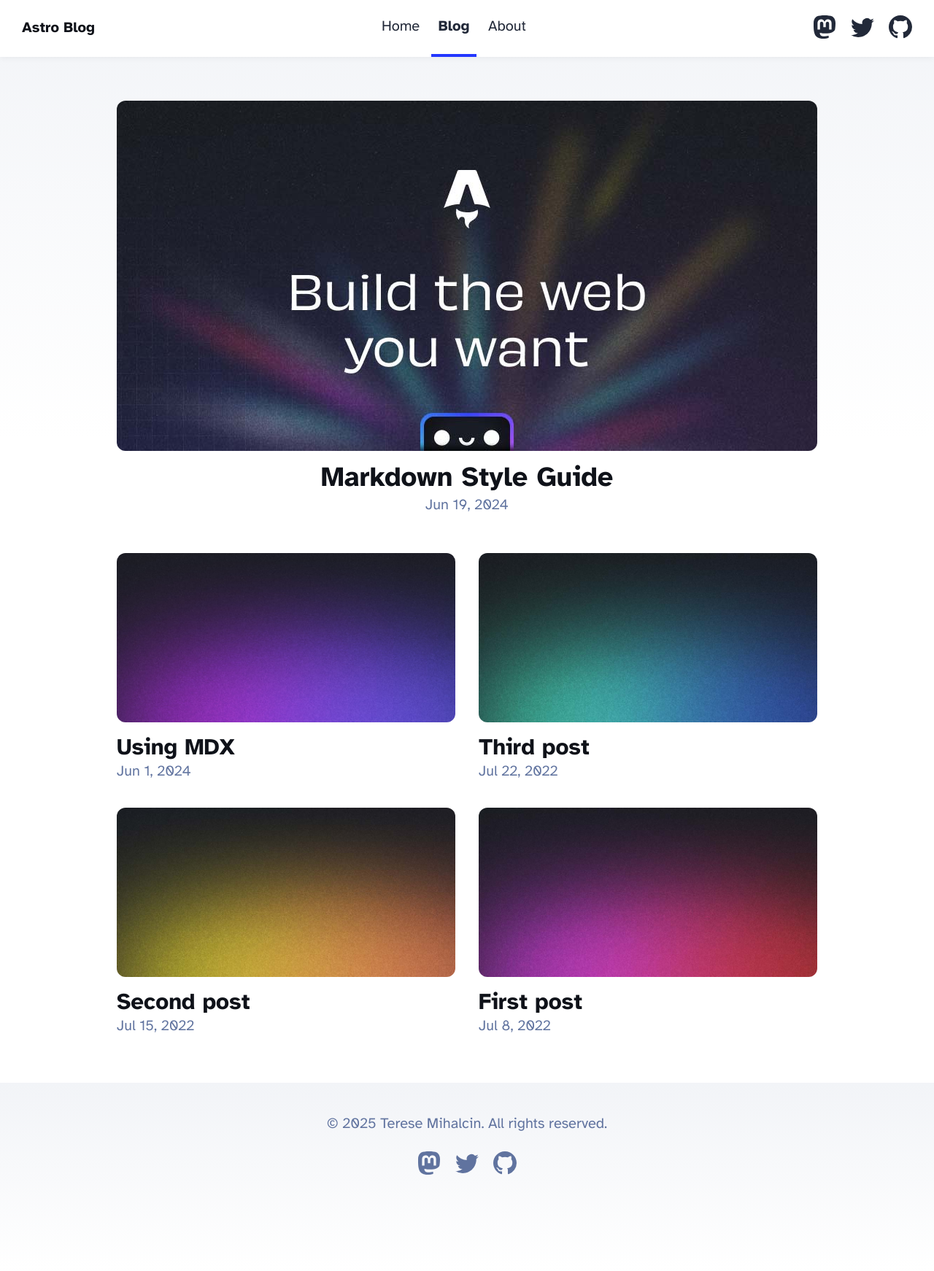
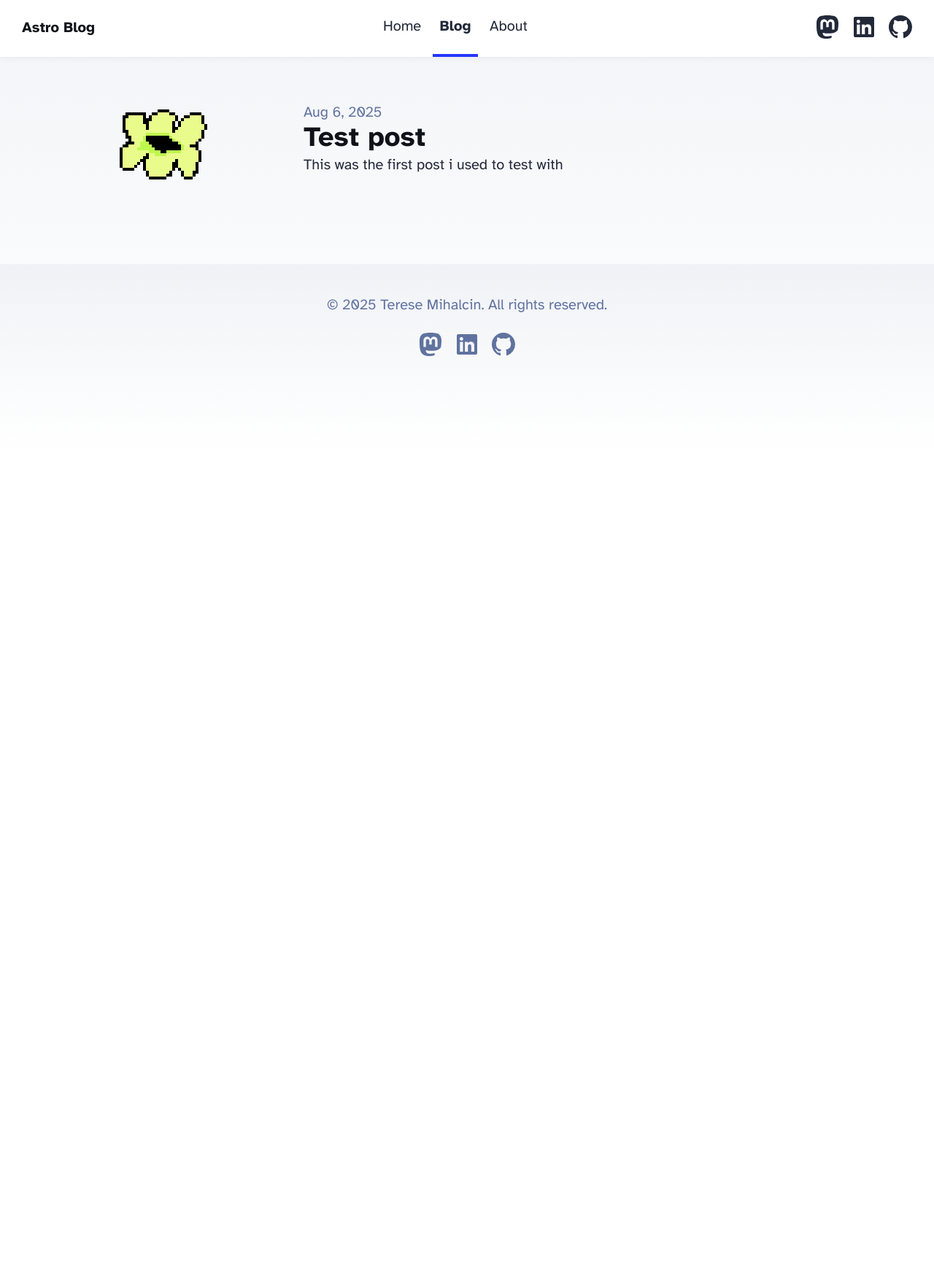
Before and after one commit to TereseMihalcin/a-new-me, an Astro site: page /blog in a window 1280 px wide. Shown: the whole page at 73% size. After the commit the page ends 800 px from the top, so only its background shows below. Built offline with nearby package versions, Linux system fonts and the light colour scheme; Astro itself is replaced by a stand-in of ours.

Commit message:
mostly style changes

```diff
--- a/src/components/BaseHead.astro
+++ b/src/components/BaseHead.astro
@@ -55,3 +55,6 @@ const { title, description, image = FallbackImage } = Astro.props;
 <meta property="twitter:title" content={title} />
 <meta property="twitter:description" content={description} />
 <meta property="twitter:image" content={new URL(image.src, Astro.url)} />
+
+<!-- Font Awesome -->
+<script src="https://kit.fontawesome.com/c891127572.js" crossorigin="anonymous"></script>
--- a/src/components/Footer.astro
+++ b/src/components/Footer.astro
@@ -5,7 +5,7 @@ const today = new Date();
 <footer>
 	&copy; {today.getFullYear()} Terese Mihalcin. All rights reserved.
 	<div class="social-links">
-		<a href="https://m.webtoo.ls/@astro" target="_blank">
+		<a href="https://mastodon.social/@teresemihalcino" target="_blank">
 			<span class="sr-only">Follow Astro on Mastodon</span>
 			<svg
 				viewBox="0 0 16 16"
@@ -19,16 +19,11 @@ const today = new Date();
 				></path></svg
 			>
 		</a>
-		<a href="https://twitter.com/astrodotbuild" target="_blank">
+		<a href="https://www.linkedin.com/in/teresemihalcin/" target="_blank">
 			<span class="sr-only">Follow Astro on Twitter</span>
-			<svg viewBox="0 0 16 16" aria-hidden="true" width="32" height="32" astro-icon="social/twitter"
-				><path
-					fill="currentColor"
-					d="M5.026 15c6.038 0 9.341-5.003 9.341-9.334 0-.14 0-.282-.006-.422A6.685 6.685 0 0 0 16 3.542a6.658 6.658 0 0 1-1.889.518 3.301 3.301 0 0 0 1.447-1.817 6.533 6.533 0 0 1-2.087.793A3.286 3.286 0 0 0 7.875 6.03a9.325 9.325 0 0 1-6.767-3.429 3.289 3.289 0 0 0 1.018 4.382A3.323 3.323 0 0 1 .64 6.575v.045a3.288 3.288 0 0 0 2.632 3.218 3.203 3.203 0 0 1-.865.115 3.23 3.23 0 0 1-.614-.057 3.283 3.283 0 0 0 3.067 2.277A6.588 6.588 0 0 1 .78 13.58a6.32 6.32 0 0 1-.78-.045A9.344 9.344 0 0 0 5.026 15z"
-				></path></svg
-			>
+			<i class="fa-brands fa-linkedin"></i>
 		</a>
-		<a href="https://github.com/withastro/astro" target="_blank">
+		<a href="https://github.com/TereseMihalcin" target="_blank">
 			<span class="sr-only">Go to Astro's GitHub repo</span>
 			<svg viewBox="0 0 16 16" aria-hidden="true" width="32" height="32" astro-icon="social/github"
 				><path
@@ -59,4 +54,7 @@ const today = new Date();
 	.social-links a:hover {
 		color: rgb(var(--gray-dark));
 	}
+	i {
+		font-size: 32px;
+	}
 </style>
--- a/src/components/Header.astro
+++ b/src/components/Header.astro
@@ -12,8 +12,8 @@ import HeaderLink from './HeaderLink.astro';
 			<HeaderLink href="/about">About</HeaderLink>
 		</div>
 		<div class="social-links">
-			<a href="https://m.webtoo.ls/@astro" target="_blank">
-				<span class="sr-only">Follow Astro on Mastodon</span>
+			<a href="https://mastodon.social/@teresemihalcin" target="_blank">
+				<span class="sr-only">Follow  on Mastodon</span>
 				<svg viewBox="0 0 16 16" aria-hidden="true" width="32" height="32"
 					><path
 						fill="currentColor"
@@ -21,16 +21,11 @@ import HeaderLink from './HeaderLink.astro';
 					></path></svg
 				>
 			</a>
-			<a href="https://twitter.com/astrodotbuild" target="_blank">
+			<a href="https://www.linkedin.com/in/teresemihalcin/" target="_blank">
 				<span class="sr-only">Follow Astro on Twitter</span>
-				<svg viewBox="0 0 16 16" aria-hidden="true" width="32" height="32"
-					><path
-						fill="currentColor"
-						d="M5.026 15c6.038 0 9.341-5.003 9.341-9.334 0-.14 0-.282-.006-.422A6.685 6.685 0 0 0 16 3.542a6.658 6.658 0 0 1-1.889.518 3.301 3.301 0 0 0 1.447-1.817 6.533 6.533 0 0 1-2.087.793A3.286 3.286 0 0 0 7.875 6.03a9.325 9.325 0 0 1-6.767-3.429 3.289 3.289 0 0 0 1.018 4.382A3.323 3.323 0 0 1 .64 6.575v.045a3.288 3.288 0 0 0 2.632 3.218 3.203 3.203 0 0 1-.865.115 3.23 3.23 0 0 1-.614-.057 3.283 3.283 0 0 0 3.067 2.277A6.588 6.588 0 0 1 .78 13.58a6.32 6.32 0 0 1-.78-.045A9.344 9.344 0 0 0 5.026 15z"
-					></path></svg
-				>
+				<i class="fa-brands fa-linkedin"></i>
 			</a>
-			<a href="https://github.com/withastro/astro" target="_blank">
+			<a href="https://github.com/TereseMihalcin" target="_blank">
 				<span class="sr-only">Go to Astro's GitHub repo</span>
 				<svg viewBox="0 0 16 16" aria-hidden="true" width="32" height="32"
 					><path
@@ -52,6 +47,10 @@ import HeaderLink from './HeaderLink.astro';
 	h2 {
 		margin: 0;
 		font-size: 1em;
+	}
+	i {
+		font-size: 32px;
+		color: var(--black);
 	}
 
 	h2 a,
--- a/src/content/myblog/welcome.md
+++ b/src/content/myblog/welcome.md
@@ -1,8 +1,8 @@
 ---
-title: 'First post'
-description: 'Lorem ipsum dolor sit amet'
-pubDate: 'Jul 08 2022'
-heroImage: '../../assets/blog-placeholder-3.jpg'
+title: Test post
+description: This was the first post i used to test with
+pubDate: Aug 06 2025
+heroImage: ../../assets/new_blog.png
 ---
 
 I can't believe this is *real*.
@@ -13,7 +13,6 @@ Maybe that's what my first post should be about.
 
 Also , I should probably stop writing each sentence like it's a paragraph. Also, I shouldn't have done this during work hours but here we are.
 
-
 Make a note of something or try [my stupid current site](https://teresemihalcin.com)!
 
 When you're ready, delete this note and make the vault your own.
--- a/src/layouts/BlogPost.astro
+++ b/src/layouts/BlogPost.astro
@@ -39,7 +39,7 @@ const { title, description, pubDate, updatedDate, heroImage } = Astro.props;
 			.title {
 				margin-bottom: 1em;
 				padding: 1em 0;
-				text-align: center;
+				text-align: left;
 				line-height: 1;
 			}
 			.title h1 {
@@ -60,7 +60,7 @@ const { title, description, pubDate, updatedDate, heroImage } = Astro.props;
 		<main>
 			<article>
 				<div class="hero-image">
-					{heroImage && <Image width={1020} height={510} src={heroImage} alt="" />}
+					{heroImage && <Image width={256} height={256} src={heroImage} alt="" />}
 				</div>
 				<div class="prose">
 					<div class="title">
--- a/src/pages/blog/index.astro
+++ b/src/pages/blog/index.astro
@@ -7,7 +7,7 @@ import FormattedDate from '../../components/FormattedDate.astro';
 import Header from '../../components/Header.astro';
 import { SITE_DESCRIPTION, SITE_TITLE } from '../../consts';
 
-const posts = (await getCollection('blog')).sort(
+const posts = (await getCollection('myblog')).sort(
 	(a, b) => b.data.pubDate.valueOf() - a.data.pubDate.valueOf(),
 );
 ---
@@ -28,20 +28,21 @@ const posts = (await getCollection('blog')).sort(
 				margin: 0;
 				padding: 0;
 			}
+			a {
+				text-decoration: none;
+			}
 			ul li {
-				width: calc(50% - 1rem);
+				display: flex;
 			}
-			ul li * {
-				text-decoration: none;
+			ul a * {
 				transition: 0.2s ease;
 			}
 			ul li:first-child {
 				width: 100%;
 				margin-bottom: 1rem;
-				text-align: center;
 			}
 			ul li:first-child img {
-				width: 100%;
+				width: 50%;
 			}
 			ul li:first-child .title {
 				font-size: 2.369rem;
@@ -62,26 +63,22 @@ const posts = (await getCollection('blog')).sort(
 				margin: 0;
 				color: rgb(var(--gray));
 			}
-			ul li a:hover h4,
-			ul li a:hover .date {
+			.desc {
+				margin: 0;
+				color: rgb(var(--gray-dark));
+			}
+			ul a:hover li h4 {
 				color: rgb(var(--accent));
 			}
 			ul a:hover img {
-				box-shadow: var(--box-shadow);
+				/* box-shadow: var(--box-shadow); */
 			}
 			@media (max-width: 720px) {
 				ul {
 					gap: 0.5em;
 				}
-				ul li {
+				ul a li {
 					width: 100%;
-					text-align: center;
-				}
-				ul li:first-child {
-					margin-bottom: 0;
-				}
-				ul li:first-child .title {
-					font-size: 1.563em;
 				}
 			}
 		</style>
@@ -93,17 +90,24 @@ const posts = (await getCollection('blog')).sort(
 				<ul>
 					{
 						posts.map((post) => (
+						<a href={`/myblog/${post.id}/`}>
 							<li>
-								<a href={`/blog/${post.id}/`}>
+								<div class="imaage">
 									{post.data.heroImage && (
 										<Image width={720} height={360} src={post.data.heroImage} alt="" />
 									)}
-									<h4 class="title">{post.data.title}</h4>
+								</div>
+								<div class="data">
 									<p class="date">
 										<FormattedDate date={post.data.pubDate} />
 									</p>
-								</a>
+									<h4 class="title">{post.data.title}</h4>
+									<p class="desc">
+										{post.data.description}
+									</p>
+								</div>
 							</li>
+						</a>
 						))
 					}
 				</ul>
```
Also changed, not shown: src/assets/new_blog.png (added).
